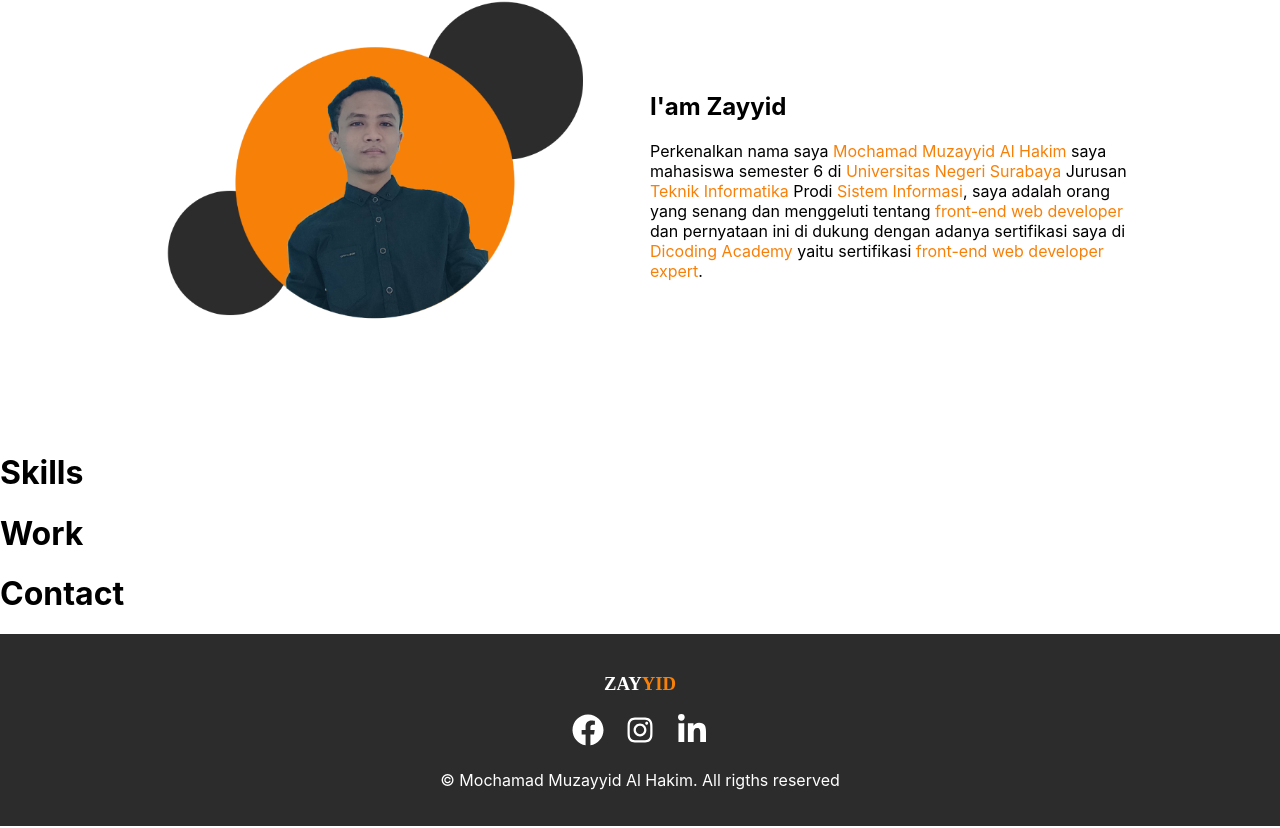
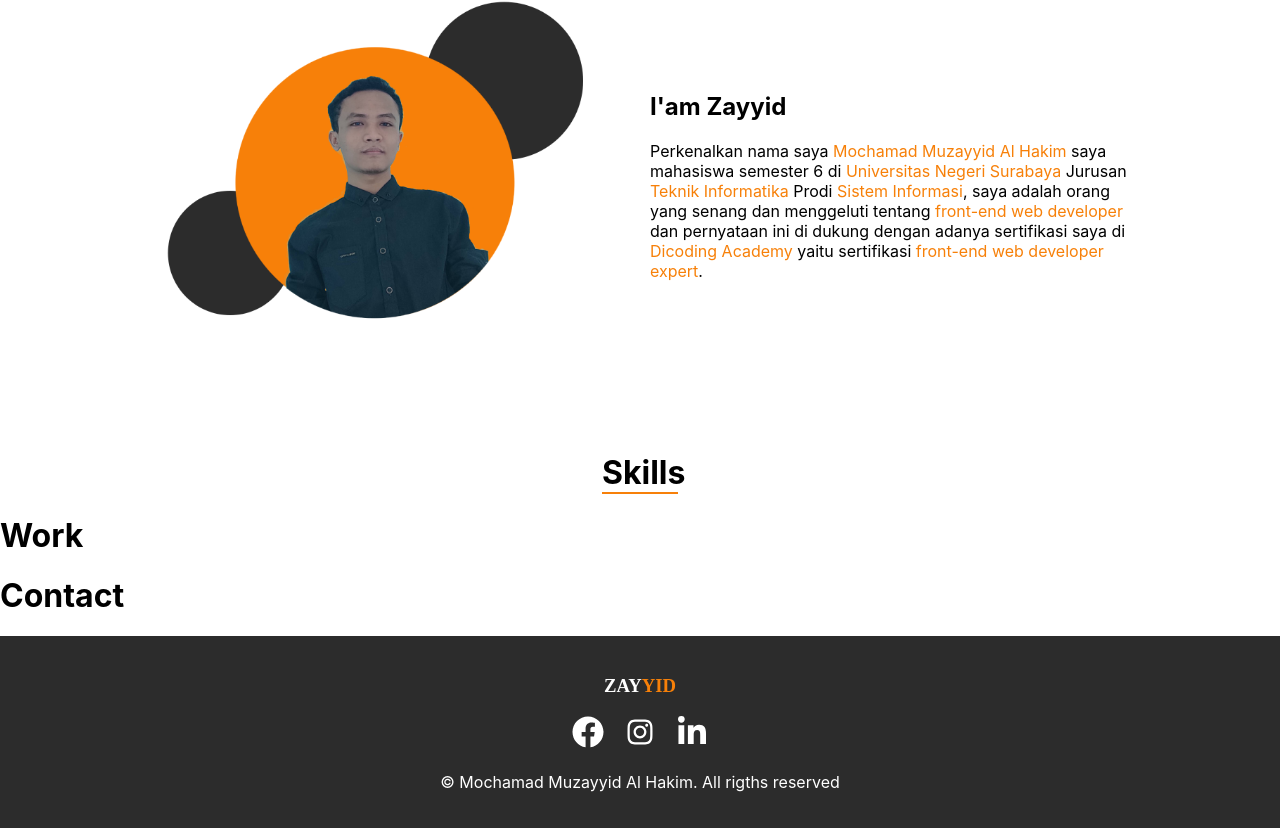
Before and after one commit to zayyid123/zayyid123.github.io, a React (Create React App) app: page / in a window 1280 px wide. Shown: the part 794-1622 px from the top of the page. Built offline with nearby package versions, Linux system fonts and the light colour scheme; a web font is replaced by a local one.

Commit message:
commit baru

```diff
--- a/src/component/com_skills.js
+++ b/src/component/com_skills.js
@@ -1,8 +1,8 @@
-import './skilss.css';
+import './skills.css';
 
 function Skills() {
     return(
-        <div id='skills'>
+        <div className='skills' id='skills'>
             <h1>Skills</h1>
         </div>
     );
--- /dev/null
+++ b/src/component/skills.css
@@ -0,0 +1,6 @@
+.skills h1 {
+    margin-right: auto;
+    margin-left: auto;
+    width: 76px;
+    border-bottom: 2px solid #f78009;
+}
```
Also changed, not shown: package.json (+7 -1 lines), src/component/skilss.css (deleted), 1 other file (tests, documents, lock files or other folders).
